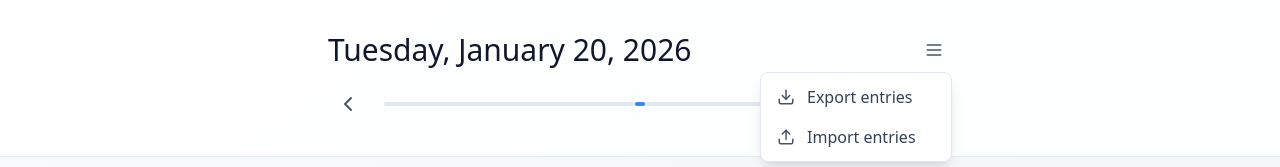
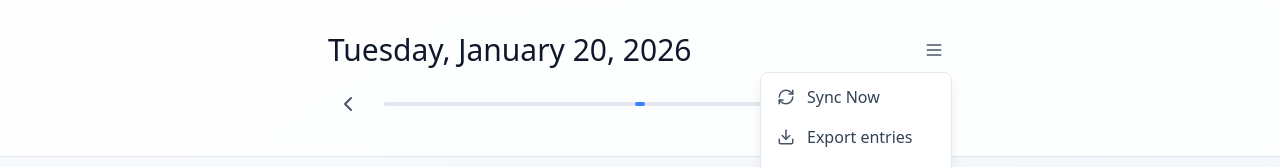
Before and after one commit to e13h/onelineaday, a React (Vite) app: page / in a window 1280 px wide. Both pictures are taken after a click on the button 934 px from the left and 50 px from the top of the page. Shown: the top 167 px of the page. Built offline with nearby package versions, Linux system fonts and the light colour scheme; no server answers.

Commit message:
Add manual sync button

```diff
--- a/src/App.tsx
+++ b/src/App.tsx
@@ -1,5 +1,5 @@
 import { useState, useEffect, useRef, useCallback } from 'react';
-import { ChevronLeft, ChevronRight, Home, Download, Upload, Edit2, Check, Menu } from 'lucide-react';
+import { ChevronLeft, ChevronRight, Home, Download, Upload, Edit2, Check, Menu, RefreshCw } from 'lucide-react';
 import { useDB, Entry } from './hooks/useDB';
 import { useSync } from './hooks/useSync';
 import { useGestures } from './hooks/useGestures';
@@ -288,6 +288,26 @@ function App() {
                       {/* Dropdown menu */}
                       <div className="absolute right-0 top-full mt-1 w-48 bg-white rounded-lg shadow-lg border border-slate-200 py-1 z-20">
                         <button
+                          onClick={async () => {
+                            setShowDropdown(false);
+                            try {
+                              const success = await syncWithServer();
+                              if (success) {
+                                const updatedEntries = await loadEntries();
+                                setEntries(updatedEntries);
+                                setUnsyncedChanges(false);
+                              }
+                            } catch (error) {
+                              console.error('Manual sync failed:', error);
+                            }
+                          }}
+                          disabled={isSyncing}
+                          className="w-full flex items-center gap-3 px-4 py-2 text-left hover:bg-slate-50 text-slate-700 transition-colors disabled:opacity-50 disabled:cursor-not-allowed"
+                        >
+                          <RefreshCw size={18} className={`text-slate-600 ${isSyncing ? 'animate-spin' : ''}`} />
+                          {isSyncing ? 'Syncing...' : 'Sync Now'}
+                        </button>
+                        <button
                           onClick={() => {
                             handleExport();
                             setShowDropdown(false);
```
